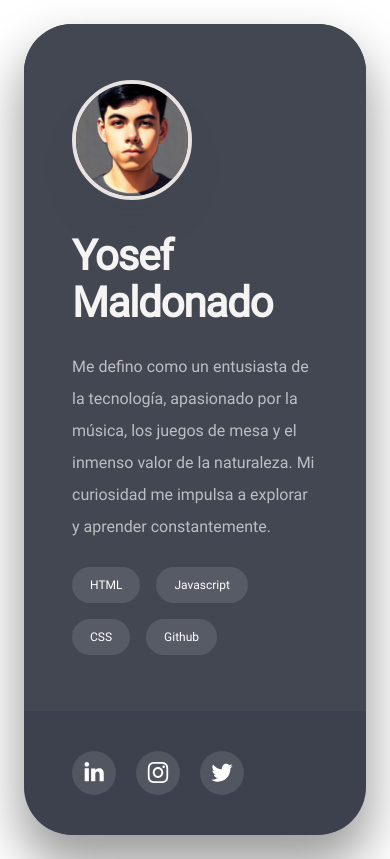
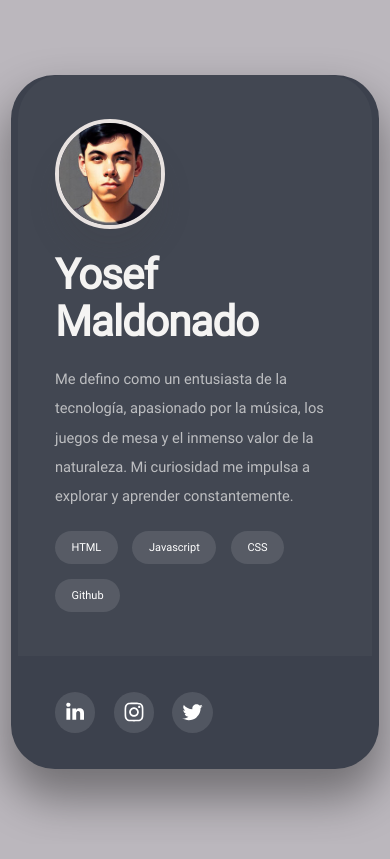
Before and after one commit to yosefmarr/yosefmarr.github.io, a plain HTML site: page index.html in a window 390 px wide. Drawn offline with Linux system fonts and the light colour scheme.

Commit message:
feat: final styles

```diff
--- a/css/style.css
+++ b/css/style.css
@@ -30,6 +30,21 @@ li {
   font-size: 100%;
   font: inherit;
   vertical-align: baseline;
+}
+
+html {
+  font-size: 16pt;
+}
+
+body {
+  -webkit-text-size-adjust: none;
+  line-height: 1;
+  min-height: 100vh;
+  min-width: 320px;
+  overflow-x: hidden;
+  word-wrap: break-word;
+  background-color: #bbb7bd;
+  overflow: auto !important;
 }
 
 #wrapper {
@@ -444,3 +459,111 @@ a {
   text-decoration: underline;
   transition: color 0.25s ease;
 }
+
+@media (max-width: 1680px) {
+  html {
+    font-size: 12pt;
+  }
+}
+
+@media (max-width: 1280px) {
+  html {
+    font-size: 12pt;
+  }
+}
+
+@media (max-width: 980px) {
+  html {
+    font-size: 10pt;
+  }
+}
+@media (max-width: 736px) {
+  html {
+    font-size: 11pt;
+  }
+  #wrapper {
+    padding: 1.75rem 1.75rem 1.75rem 1.75rem;
+  }
+  #main > .inner {
+    --padding-horizontal: 2.5rem;
+    --padding-vertical: 2.5rem;
+    --spacing: 1.5rem;
+  }
+  #container-body:not(:first-child) {
+    margin-top: 2.5rem !important;
+  }
+  #container-body:not(:last-child) {
+    margin-bottom: 2.5rem !important;
+  }
+  #container-body > .wrapper > .inner {
+    --gutters: 2rem;
+    --padding-vertical: 3rem;
+  }
+
+  #profile-picture:not(:first-child) {
+    margin-top: 1.5rem !important;
+  }
+  #profile-picture:not(:last-child) {
+    margin-bottom: 1.5rem !important;
+  }
+  #profile-picture .frame {
+    width: 7.5rem;
+  }
+  #name-text {
+    letter-spacing: -0.065625rem;
+    width: 100%;
+    font-size: 2.875em;
+    line-height: 1.125;
+  }
+  #body-text {
+    letter-spacing: 0rem;
+    width: 100%;
+    font-size: 1em;
+    line-height: 2;
+  }
+  #skills {
+    gap: 1rem;
+  }
+  #skills li a {
+    letter-spacing: 0rem;
+    font-size: 0.75em;
+  }
+  #networks {
+    font-size: 1.375em;
+    gap: 1.25rem;
+  }
+}
+@media (max-width: 480px) {
+  #wrapper {
+    padding: 0.75rem 0.75rem 0.75rem 0.75rem;
+  }
+  #main > .inner {
+    --spacing: 1.3125rem;
+  }
+}
+@media (max-width: 360px) {
+  #wrapper {
+    padding: 0.5rem 0.5rem 0.5rem 0.5rem;
+  }
+  #main > .inner {
+    --padding-horizontal: 1.875rem;
+    --padding-vertical: 1.875rem;
+    --spacing: 1.125rem;
+  }
+  #container-body > .wrapper > .inner {
+    --gutters: 1.5rem;
+    --padding-vertical: 2.25rem;
+  }
+  #name-text {
+    font-size: 2.875em;
+  }
+  #body-text {
+    font-size: 1em;
+  }
+  #skills {
+    gap: 0.75rem;
+  }
+  #networks {
+    gap: 0.9375rem;
+  }
+}
```
